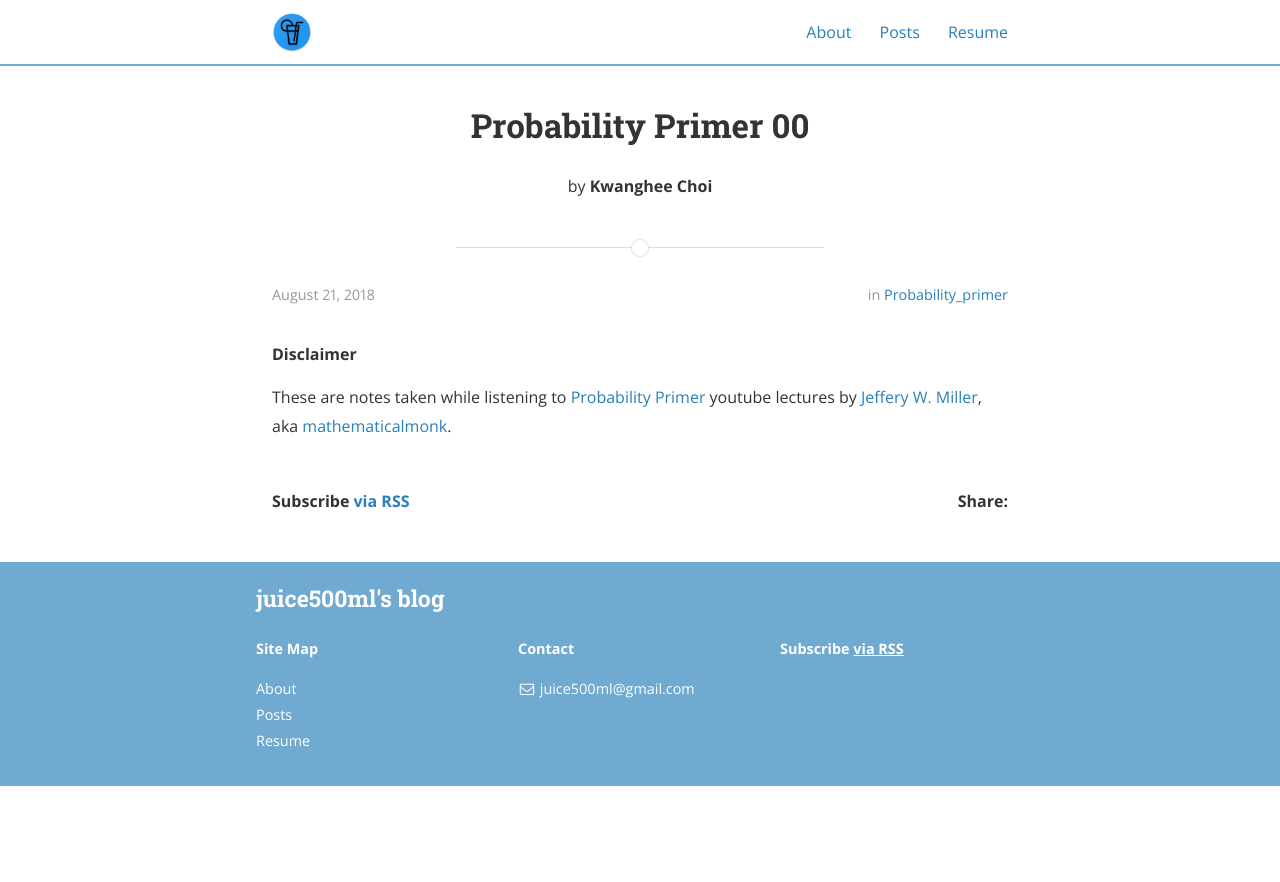
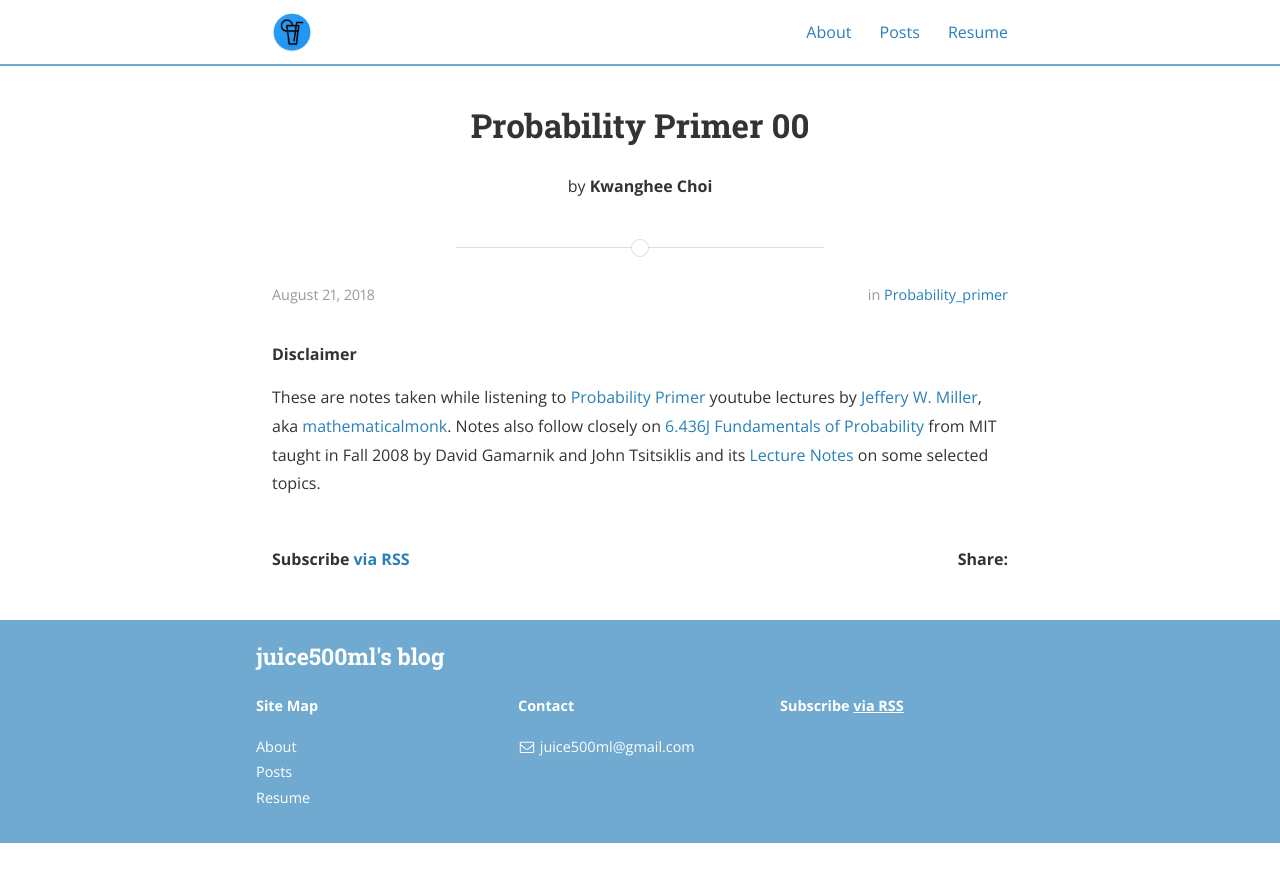
Before and after one commit to juice500ml/juice500ml.github.io, a Jekyll site: the page built from _posts/2018-08-21-monk-prob-primer-00.markdown, in a window 1280 px wide. Shown: the top 882 px of the page. Built offline with Jekyll 4.4.1, drawn with Linux system fonts in a browser that asks for light colours; nearby versions of some CDN libraries.

Commit message:
Update 2018-08-21-monk-prob-primer-00.markdown

```diff
--- a/_posts/2018-08-21-monk-prob-primer-00.markdown
+++ b/_posts/2018-08-21-monk-prob-primer-00.markdown
@@ -8,4 +8,4 @@ categories: probability_primer
 
 **Disclaimer**
 
-These are notes taken while listening to [Probability Primer](https://www.youtube.com/playlist?list=PL17567A1A3F5DB5E4) youtube lectures by [Jeffery W. Miller](http://jwmi.github.io/), aka [mathematicalmonk](https://www.youtube.com/user/mathematicalmonk).
+These are notes taken while listening to [Probability Primer](https://www.youtube.com/playlist?list=PL17567A1A3F5DB5E4) youtube lectures by [Jeffery W. Miller](http://jwmi.github.io/), aka [mathematicalmonk](https://www.youtube.com/user/mathematicalmonk). Notes also follow closely on [6.436J Fundamentals of Probability](https://ocw.mit.edu/courses/electrical-engineering-and-computer-science/6-436j-fundamentals-of-probability-fall-2008/index.htm) from MIT taught in Fall 2008 by David Gamarnik and John Tsitsiklis and its [Lecture Notes](https://ocw.mit.edu/courses/electrical-engineering-and-computer-science/6-436j-fundamentals-of-probability-fall-2008/lecture-notes/) on some selected topics.
```
